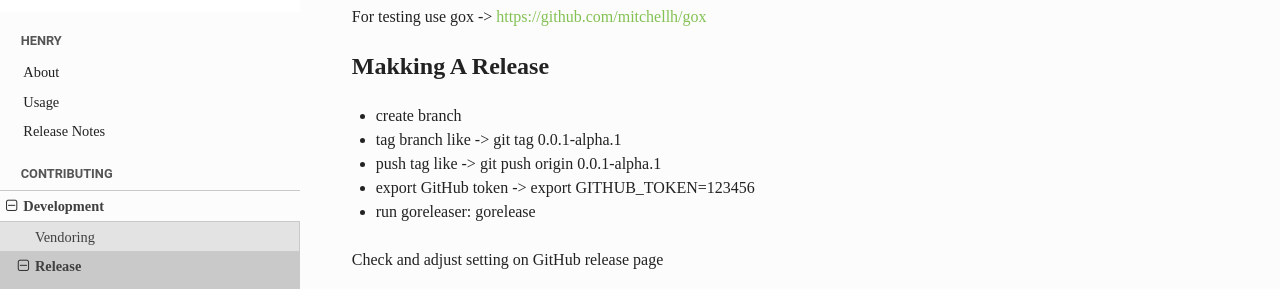
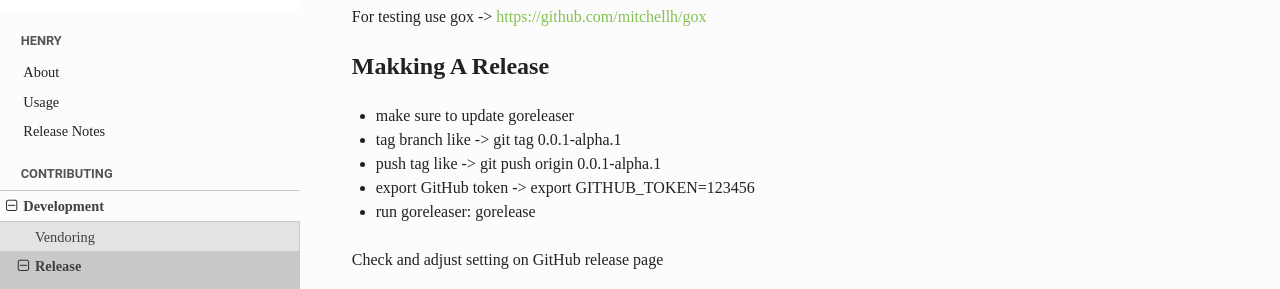
Before and after one commit to testthedocs/henry, a Sphinx documentation site: the page built from docs/development/release.rst, in a window 1280 px wide. Shown: the part 248-537 px from the top of the page. Built offline with Sphinx 7.4.7 and the Read the Docs theme 2.0.0, drawn with Linux system fonts in a browser that asks for light colours.

Commit message:
docs: Update release docs

```diff
--- a/docs/development/release.rst
+++ b/docs/development/release.rst
@@ -12,7 +12,7 @@ For testing use gox -> https://github.com/mitchellh/gox
 Makking A Release
 =================
 
-- create branch
+- make sure to update goreleaser
 - tag branch like -> git tag 0.0.1-alpha.1
 - push tag like -> git push origin 0.0.1-alpha.1
 - export GitHub token -> export GITHUB_TOKEN=123456
```
